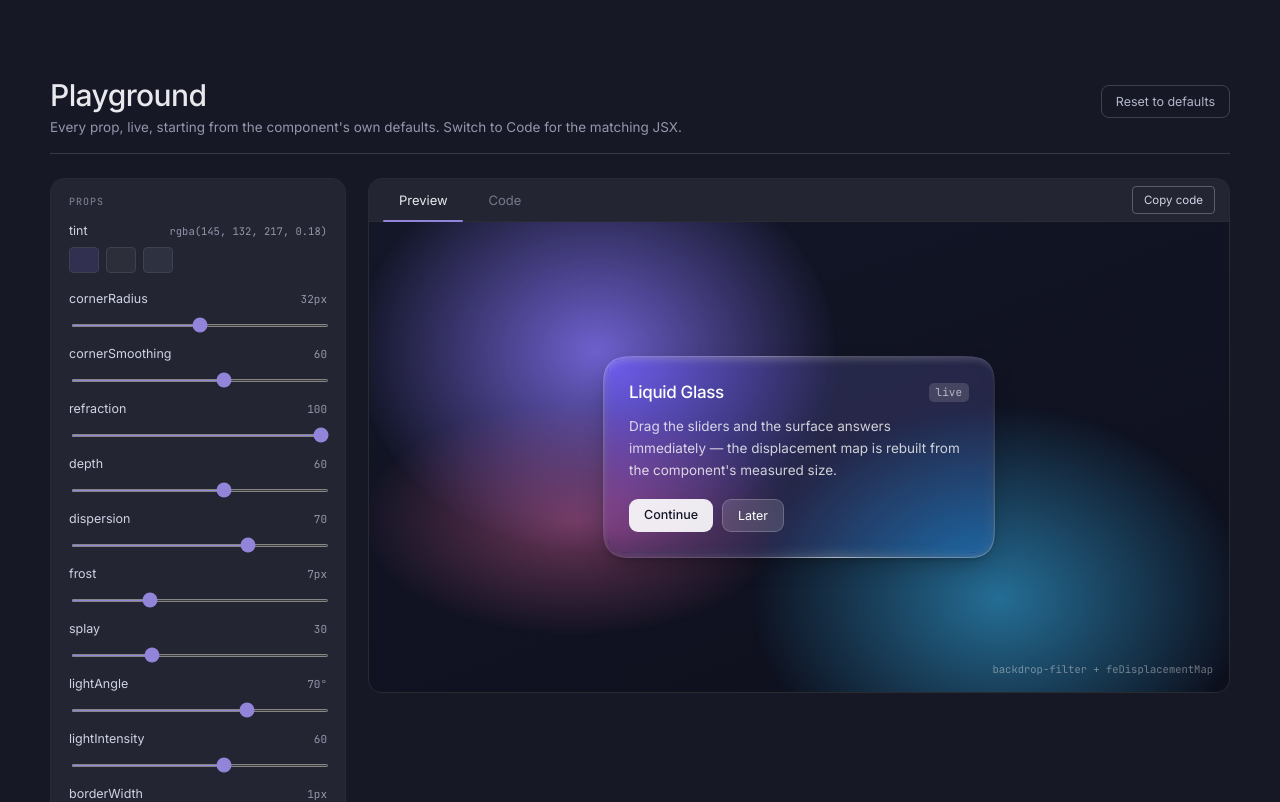
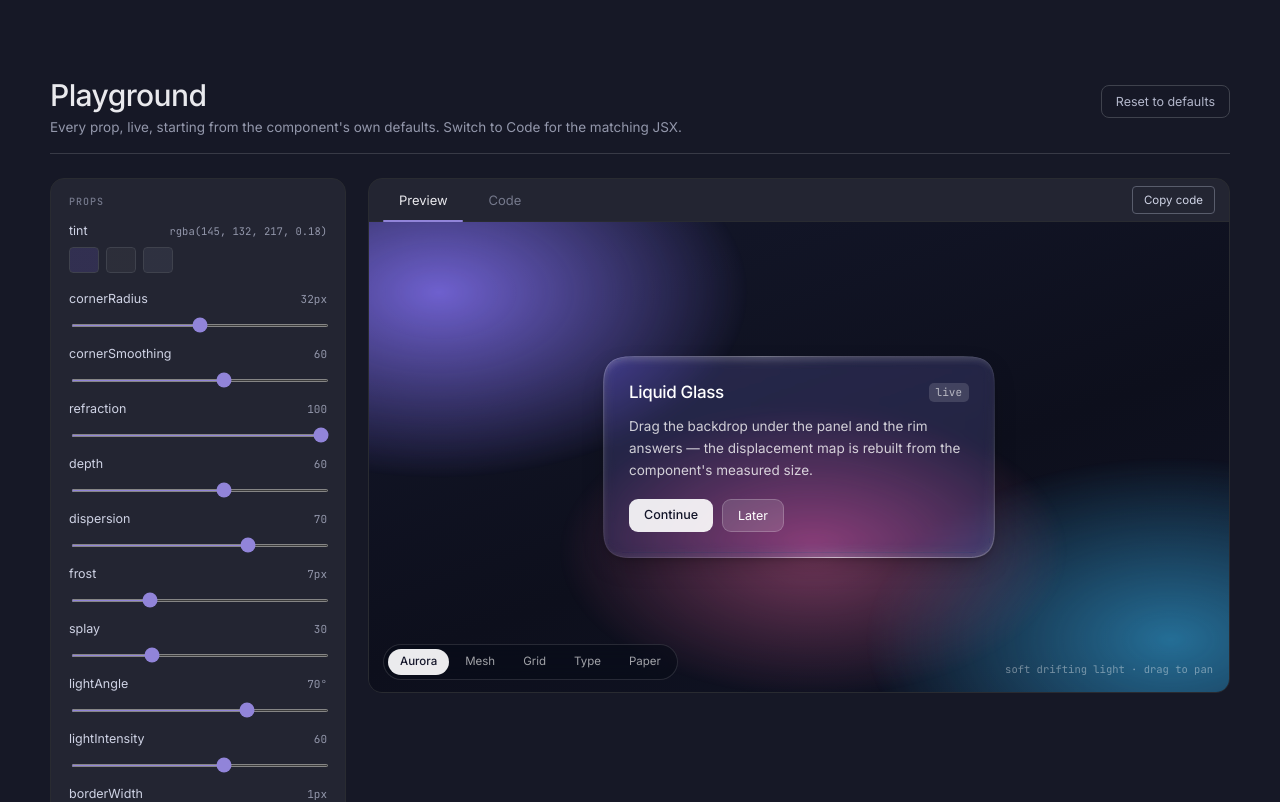
Before and after one commit to aryankholqi/liquid-glass-showcase, a Next.js app: page / in a window 1280 px wide. Shown: the part 884-1686 px from the top of the page. Built offline with nearby package versions, Linux system fonts and the light colour scheme.

Commit message:
Implement backdrop functionality in Playground component, allowing users to select and drag various backdrop styles. Update globals.css for enhanced layout and scrolling behavior. Introduce new backdrop types and associated styles in props.ts for improved visual effects.

```diff
--- a/app/globals.css
+++ b/app/globals.css
@@ -284,7 +284,102 @@ input[type="range"] { accent-color: var(--color-accent); }
    tabs never leaves the panel part empty. */
 .panel-body { --pg-h: 470px; position: relative; display: flex; flex-direction: column; min-height: var(--pg-h); }
 .pg-stage { position: relative; flex: 1 1 auto; height: var(--pg-h); overflow: hidden; }
+
+/* The backdrop scrolls, the panel does not. The scroller holds a canvas wider
+   and taller than the stage; the panel lives in a sibling overlay pinned to the
+   stage centre, so dragging slides content under a rim that never moves. */
+.pg-scroll {
+  position: absolute; inset: 0; overflow: auto;
+  cursor: grab; scrollbar-width: none; -ms-overflow-style: none;
+  /* The artwork is decorative — a drag should pan it, not select it. */
+  user-select: none; -webkit-user-select: none;
+}
+.pg-scroll::-webkit-scrollbar { width: 0; height: 0; }
+.pg-scroll[data-drag="true"] { cursor: grabbing; }
+.pg-canvas {
+  position: relative; overflow: hidden;
+  width: 148%; min-width: 780px;
+  height: 138%; min-height: 620px;
+}
+/* Pointer-transparent so a drag started over the panel still pans the backdrop. */
+.pg-stage > .stage-center { z-index: 2; pointer-events: none; }
+.pg-stage > .stage-note { z-index: 3; }
 .pg-card { width: 392px; }
+
+/* --- backdrop presets --- */
+.pg-canvas[data-bg="aurora"] { background: linear-gradient(160deg, #171b31, #0d0f1c 55%, #12162a); }
+.pg-canvas .blob { position: absolute; display: block; }
+.pg-canvas .b1 { top: -10%; left: -8%; width: 56%; height: 66%; background: radial-gradient(closest-side, #7a6ae2, transparent 70%); opacity: 0.9; animation: lgdrift 20s ease-in-out infinite; }
+.pg-canvas .b2 { bottom: -12%; right: -8%; width: 58%; height: 68%; background: radial-gradient(closest-side, #2b86b4, transparent 70%); opacity: 0.8; animation: lgdrift2 26s ease-in-out infinite; }
+.pg-canvas .b3 { top: 38%; left: 28%; width: 48%; height: 54%; background: radial-gradient(closest-side, #c95a8f, transparent 70%); opacity: 0.55; animation: lgdrift 31s ease-in-out infinite; }
+
+.pg-canvas[data-bg="mesh"] {
+  background:
+    radial-gradient(38% 44% at 16% 20%, #ff7a45 0%, transparent 62%),
+    radial-gradient(34% 40% at 74% 14%, #ffce54 0%, transparent 60%),
+    radial-gradient(44% 48% at 86% 76%, #2f6df6 0%, transparent 64%),
+    radial-gradient(40% 44% at 24% 84%, #12c39c 0%, transparent 62%),
+    radial-gradient(32% 36% at 52% 50%, #b14bff 0%, transparent 58%),
+    #101425;
+}
+
+/* Straight, evenly spaced lines are the clearest read on refraction — the bend
+   at the rim and the channel split are both unmistakable. */
+.pg-canvas[data-bg="grid"] {
+  background:
+    linear-gradient(rgba(126, 166, 255, 0.4) 1px, transparent 1px) 0 0 / 100% 56px,
+    linear-gradient(90deg, rgba(126, 166, 255, 0.4) 1px, transparent 1px) 0 0 / 56px 100%,
+    linear-gradient(rgba(126, 166, 255, 0.13) 1px, transparent 1px) 0 0 / 100% 14px,
+    linear-gradient(90deg, rgba(126, 166, 255, 0.13) 1px, transparent 1px) 0 0 / 14px 100%,
+    radial-gradient(66% 66% at 46% 38%, #1d2f6b, #070a16 100%);
+}
+.pg-canvas .grid-mark { position: absolute; display: block; border-radius: 50%; border: 1px solid rgba(150, 190, 255, 0.5); }
+.pg-canvas .m1 { top: 7%; left: 10%; width: 210px; height: 210px; }
+.pg-canvas .m2 { bottom: 8%; right: 12%; width: 320px; height: 320px; border-style: dashed; opacity: 0.5; }
+.pg-canvas .m3 { top: 44%; left: 50%; width: 150px; height: 150px; border: 0; background: radial-gradient(closest-side, rgba(130, 175, 255, 0.4), transparent); }
+
+.pg-canvas[data-bg="type"] { background: linear-gradient(165deg, #0b0d18, #1a1236 58%, #2b1042); }
+.bg-type {
+  position: absolute; inset: 0; display: flex; flex-direction: column;
+  justify-content: center; gap: 4px; padding: 20px 0;
+}
+.bg-type span {
+  display: block; white-space: nowrap;
+  font-family: var(--font-heading); font-weight: 500; font-size: 62px; line-height: 0.98;
+  letter-spacing: -0.035em;
+  background: linear-gradient(92deg, #ffffff, #9a8cff 52%, #ff6fae);
+  -webkit-background-clip: text; background-clip: text; color: transparent;
+  opacity: 0.88;
+}
+
+/* A light ground, to check the rim and the shadow against the opposite value. */
+.pg-canvas[data-bg="paper"] {
+  background:
+    repeating-linear-gradient(135deg, rgba(24, 27, 48, 0.05) 0 2px, transparent 2px 13px),
+    linear-gradient(rgba(24, 27, 48, 0.11) 1px, transparent 1px) 0 0 / 100% 44px,
+    linear-gradient(90deg, rgba(24, 27, 48, 0.11) 1px, transparent 1px) 0 0 / 44px 100%,
+    radial-gradient(72% 72% at 28% 18%, #f4f5fb, #d9ddec 58%, #b4bbd6 100%);
+}
+
+/* --- backdrop switcher --- */
+.pg-bgbar {
+  position: absolute; z-index: 3; left: 14px; bottom: 12px;
+  display: flex; gap: 4px; padding: 4px;
+  max-width: calc(100% - 28px); overflow-x: auto;
+  scrollbar-width: none; -ms-overflow-style: none;
+  border: 1px solid rgba(255, 255, 255, 0.12); border-radius: 999px;
+  background: rgba(9, 11, 20, 0.55);
+  backdrop-filter: blur(14px) saturate(1.4);
+  -webkit-backdrop-filter: blur(14px) saturate(1.4);
+}
+.pg-bgbar::-webkit-scrollbar { width: 0; height: 0; }
+.bg-chip {
+  flex: none; padding: 6px 12px; border: none; border-radius: 999px;
+  background: transparent; color: rgba(255, 255, 255, 0.62);
+  font-size: 11.5px; line-height: 1.2; cursor: pointer; transition: 0.16s;
+}
+.bg-chip:hover { color: #fff; }
+.bg-chip[data-on="true"] { background: rgba(255, 255, 255, 0.92); color: #14162a; font-weight: 500; }
 .pg-card-inner { padding: 26px; }
 .pg-card-inner h3 { font-size: 17px; margin: 0; color: #fff; }
 .pg-card-inner p { font-size: 13.5px; line-height: 1.6; color: rgba(255, 255, 255, 0.78); margin: 0 0 18px; }
@@ -406,10 +501,14 @@ input[type="range"] { accent-color: var(--color-accent); }
   .stage { display: grid; align-items: center; justify-items: stretch; height: auto; min-height: 300px; padding: 26px 0; }
   .hero-card { position: static; width: auto; margin: 0; padding: 0 18px; }
   .hero-card > div { width: 100%; }
-  .panel-body { --pg-h: 380px; }
-  .pg-stage { display: grid; align-content: center; height: auto; padding: 32px 0; }
-  .stage-center { position: static; padding: 0 18px; }
+  /* The stage keeps its fixed height here — the backdrop needs a viewport to
+     scroll inside — and only the panel stretches to the width. */
+  .panel-body { --pg-h: 430px; }
+  .pg-stage > .stage-center { padding: 0 18px 44px; }
+  .pg-canvas { min-width: 620px; min-height: 560px; }
   .pg-card { width: 100%; }
+  .pg-bgbar { left: 12px; right: 12px; bottom: 10px; max-width: none; }
+  .stage-note.right { display: none; }
   .pg-head .reset-btn { align-self: stretch; }
   .code-pane { padding: 18px 14px; font-size: 11.5px; }
   .footer-inner { flex-direction: column; gap: 14px; align-items: flex-start; }
--- a/components/playground.tsx
+++ b/components/playground.tsx
@@ -1,19 +1,101 @@
 "use client";
 
-import { useState } from "react";
+import { useCallback, useRef, useState, type PointerEvent as ReactPointerEvent } from "react";
 import { AnimatePresence, motion } from "framer-motion";
 import { LiquidGlass } from "@/components/liquid-glass";
 import { CodeBlock } from "@/components/code-block";
 import { CopyButton } from "@/components/copy-button";
-import { PLAYGROUND_DEFAULTS, SLIDERS, TINTS, buildJsx, type GlassConfig } from "@/lib/props";
+import {
+  BACKDROPS,
+  BACKDROP_WORDS,
+  PLAYGROUND_DEFAULTS,
+  SLIDERS,
+  TINTS,
+  buildJsx,
+  type BackdropId,
+  type GlassConfig,
+} from "@/lib/props";
+
+/** The scrollable surface behind the panel. Every preset is CSS — the elements
+ *  here are only the pieces a gradient cannot draw. */
+function BackdropCanvas({ id }: { id: BackdropId }) {
+  return (
+    <div className="pg-canvas" data-bg={id} aria-hidden="true">
+      {id === "aurora" && (
+        <>
+          <span className="blob b1" />
+          <span className="blob b2" />
+          <span className="blob b3" />
+        </>
+      )}
+      {id === "grid" && (
+        <>
+          <span className="grid-mark m1" />
+          <span className="grid-mark m2" />
+          <span className="grid-mark m3" />
+        </>
+      )}
+      {id === "type" && (
+        <div className="bg-type">
+          {BACKDROP_WORDS.map((word, i) => (
+            <span key={word} style={{ marginLeft: `${(i % 3) * 7 - 7}%` }}>
+              {word} {word}
+            </span>
+          ))}
+        </div>
+      )}
+    </div>
+  );
+}
 
 export function Playground() {
   const [config, setConfig] = useState<GlassConfig>(PLAYGROUND_DEFAULTS);
   const [tab, setTab] = useState<"preview" | "code">("preview");
+  const [backdrop, setBackdrop] = useState<BackdropId>("aurora");
+  const [dragging, setDragging] = useState(false);
 
   const { layerClassName, ...glassProps } = config;
   const named = TINTS.find((t) => t.value === config.tint);
+  const active = BACKDROPS.find((b) => b.id === backdrop) ?? BACKDROPS[0];
   const jsx = buildJsx(config);
+
+  const scrollRef = useRef<HTMLDivElement | null>(null);
+  const origin = useRef<{ x: number; y: number; left: number; top: number } | null>(null);
+
+  /* The canvas overflows the stage on both axes, so park it in the middle on
+     mount — the panel then sits over the centre of the artwork and there is
+     room to pan in every direction. */
+  const attachScroll = useCallback((el: HTMLDivElement | null) => {
+    scrollRef.current = el;
+    if (!el) return;
+    el.scrollLeft = (el.scrollWidth - el.clientWidth) / 2;
+    el.scrollTop = (el.scrollHeight - el.clientHeight) / 2;
+  }, []);
+
+  /* Touch already pans natively, with momentum — only pointer drags need this. */
+  const onPointerDown = (e: ReactPointerEvent<HTMLDivElement>) => {
+    const el = scrollRef.current;
+    if (!el || e.pointerType === "touch" || e.button !== 0) return;
+    origin.current = { x: e.clientX, y: e.clientY, left: el.scrollLeft, top: el.scrollTop };
+    el.setPointerCapture(e.pointerId);
+    setDragging(true);
+  };
+
+  const onPointerMove = (e: ReactPointerEvent<HTMLDivElement>) => {
+    const el = scrollRef.current;
+    const from = origin.current;
+    if (!el || !from) return;
+    el.scrollLeft = from.left - (e.clientX - from.x);
+    el.scrollTop = from.top - (e.clientY - from.y);
+  };
+
+  const endDrag = (e: ReactPointerEvent<HTMLDivElement>) => {
+    const el = scrollRef.current;
+    if (!origin.current) return;
+    origin.current = null;
+    if (el?.hasPointerCapture(e.pointerId)) el.releasePointerCapture(e.pointerId);
+    setDragging(false);
+  };
 
   return (
     <>
@@ -128,10 +210,20 @@ export function Playground() {
                   transition={{ duration: 0.38, ease: [0.16, 1, 0.3, 1] }}
                   className="pg-stage"
                 >
-                  <div className="stage-bg" style={{ background: "linear-gradient(160deg,#141728,#0d0f1c)" }} />
-                  <span className="g1" style={{ position: "absolute", top: "-25%", left: "-8%", width: "65%", height: "100%", background: "radial-gradient(closest-side,#7a6ae2,transparent 70%)", opacity: 0.9, animation: "lgdrift 20s ease-in-out infinite" }} />
-                  <span className="g2" style={{ position: "absolute", bottom: "-30%", right: "-8%", width: "70%", height: "100%", background: "radial-gradient(closest-side,#2b86b4,transparent 70%)", opacity: 0.8, animation: "lgdrift2 26s ease-in-out infinite" }} />
-                  <span className="g3" style={{ position: "absolute", top: "34%", left: "-5%", width: "60%", height: "60%", background: "radial-gradient(closest-side,#c95a8f,transparent 70%)", opacity: 0.5, animation: "lgdrift 31s ease-in-out infinite" }} />
+                  <div
+                    ref={attachScroll}
+                    className="pg-scroll"
+                    data-drag={dragging}
+                    onPointerDown={onPointerDown}
+                    onPointerMove={onPointerMove}
+                    onPointerUp={endDrag}
+                    onPointerCancel={endDrag}
+                  >
+                    <BackdropCanvas id={backdrop} />
+                  </div>
+
+                  {/* Held dead centre of the stage, outside the scroller, so the
+                      backdrop moves and the glass does not. */}
                   <div className="stage-center">
                     <div className="pg-card">
                       <LiquidGlass {...glassProps} layerClassName={layerClassName || undefined}>
@@ -141,7 +233,7 @@ export function Playground() {
                             <span className="pg-live">live</span>
                           </div>
                           <p>
-                            Drag the sliders and the surface answers immediately — the displacement
+                            Drag the backdrop under the panel and the rim answers — the displacement
                             map is rebuilt from the component&apos;s measured size.
                           </p>
                           <div className="pg-actions">
@@ -152,7 +244,23 @@ export function Playground() {
                       </LiquidGlass>
                     </div>
                   </div>
-                  <div className="stage-note right">backdrop-filter + feDisplacementMap</div>
+
+                  <div className="pg-bgbar" role="group" aria-label="Preview backdrop">
+                    {BACKDROPS.map((b) => (
+                      <button
+                        key={b.id}
+                        type="button"
+                        className="bg-chip"
+                        data-on={backdrop === b.id}
+                        aria-pressed={backdrop === b.id}
+                        onClick={() => setBackdrop(b.id)}
+                      >
+                        {b.name}
+                      </button>
+                    ))}
+                  </div>
+
+                  <div className="stage-note right">{active.note} · drag to pan</div>
                 </motion.div>
               ) : (
                 <motion.div
--- a/lib/props.ts
+++ b/lib/props.ts
@@ -229,3 +229,30 @@ export const USAGE_SNIPPET = [
   "  )",
   "}",
 ].join("\n");
+
+/**
+ * Preview backdrops for the playground stage. Each one paints a canvas larger
+ * than the stage so the surface can be panned behind a glass panel that never
+ * moves — the rim, the bevel and the dispersion all read as the content slides
+ * underneath. `note` is shown in the stage caption.
+ */
+export type BackdropId = "aurora" | "mesh" | "grid" | "type" | "paper";
+
+export const BACKDROPS: { id: BackdropId; name: string; note: string }[] = [
+  { id: "aurora", name: "Aurora", note: "soft drifting light" },
+  { id: "mesh", name: "Mesh", note: "saturated colour field" },
+  { id: "grid", name: "Grid", note: "straight lines bend at the rim" },
+  { id: "type", name: "Type", note: "letterforms smear through the bevel" },
+  { id: "paper", name: "Paper", note: "light ground, dark glass" },
+];
+
+/** Rows painted by the "type" backdrop. */
+export const BACKDROP_WORDS = [
+  "LIQUID",
+  "REFRACT",
+  "GLASS",
+  "DISPERSE",
+  "BEVEL",
+  "SPLAY",
+  "FROST",
+];
```
Also changed, not shown: 2 other files (tests, documents, lock files or other folders).
